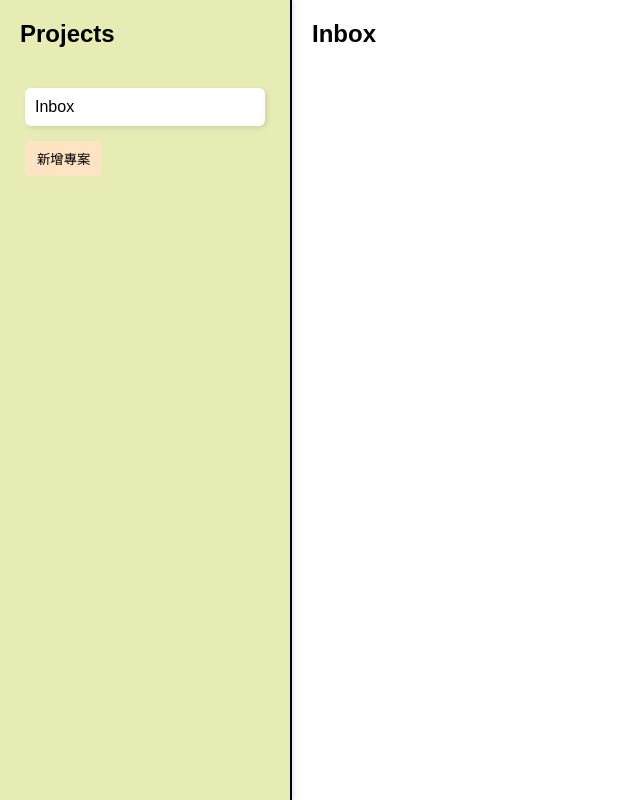
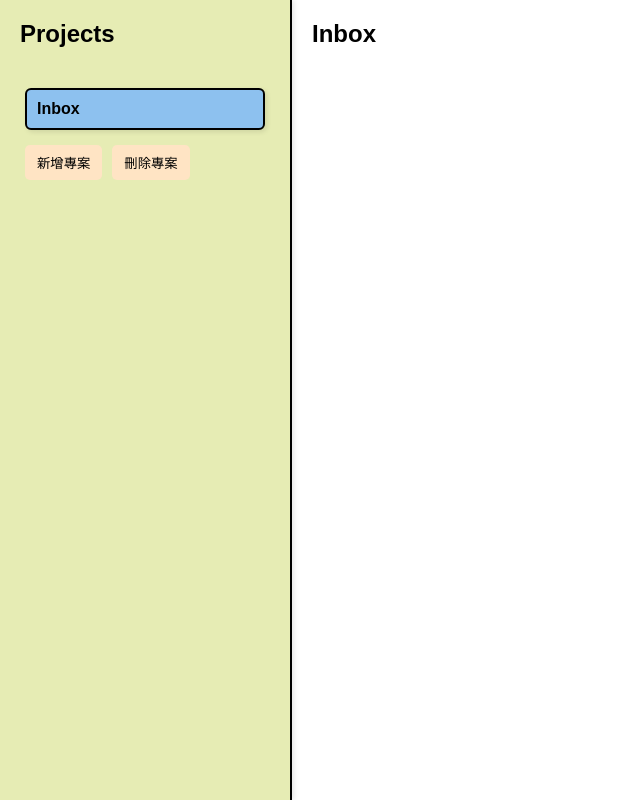
Before and after one commit to 1109lun/react-todo-practice, a React app: page / in a window 1280 px wide. Shown: the whole page, without its empty margins (0-640 px from the left). Built offline with nearby package versions, Linux system fonts and the light colour scheme; the HTML template or start-up script is replaced by a standard one.

Commit message:
feat: refactor ProjectList to use object-based project structure
- Updated ProjectList to manage projects as objects (with name and tasks)
- Implemented addProject and deleteProject functions
- Enabled current project selection and visual highlighting
- Paved the way for handling tasks per project

```diff
--- a/src/components/ProjectList.jsx
+++ b/src/components/ProjectList.jsx
@@ -1,16 +1,32 @@
 import { useState } from 'react';
 
-function ProjectList({ onProjectSelect }) {
-  const [projects, setProjects] = useState(['Inbox']);
-
+function ProjectList({ projects, currentProject, setProjects, setCurrentProject }) {
   const addProject = () => {
     const name = prompt('請輸入專案名稱');
     if (!name || name.trim() === '') return;
-    if (projects.includes(name)) {
+
+    if (projects.some(p => p.name === name)) {
       alert('專案已存在');
       return;
     }
-    setProjects([...projects, name]);
+
+    const newProject = { name, tasks: [] };
+    setProjects([...projects, newProject]);
+    setCurrentProject(newProject);
+  };
+
+  const deleteProject = () => {
+    if (!currentProject) return;
+
+    const updated = projects.filter(p => p !== currentProject);
+    setProjects(updated);
+
+    // 若刪除的是目前專案，就切換到下一個或 null
+    if (updated.length > 0) {
+      setCurrentProject(updated[0]);
+    } else {
+      setCurrentProject(null);
+    }
   };
 
   return (
@@ -19,14 +35,15 @@ function ProjectList({ onProjectSelect }) {
         {projects.map((project, index) => (
           <li
             key={index}
-            className="project"
-            onClick={() => onProjectSelect(project)}
+            className={`project ${project === currentProject ? 'active' : ''}`}
+            onClick={() => setCurrentProject(project)}
           >
-            {project}
+            {project.name}
           </li>
         ))}
       </ul>
       <button onClick={addProject}>新增專案</button>
+      <button onClick={deleteProject}>刪除專案</button>
     </div>
   );
 }
```
